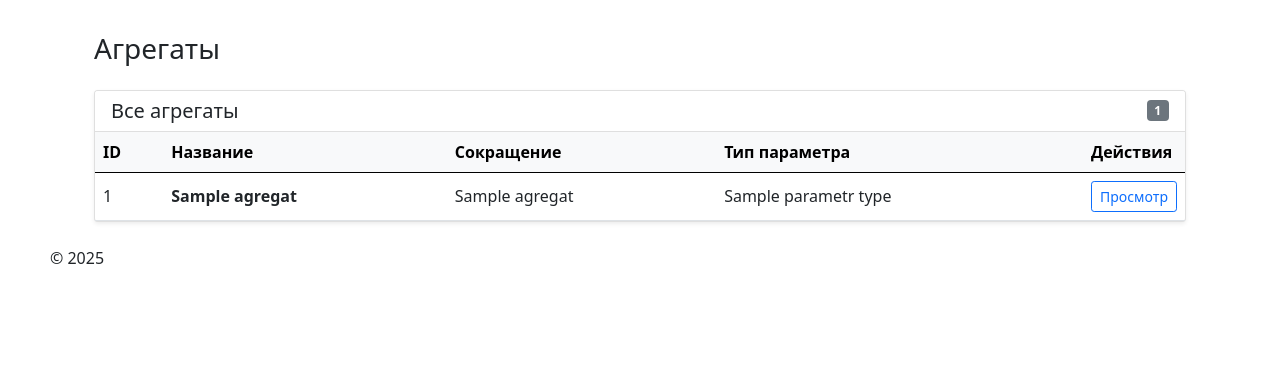
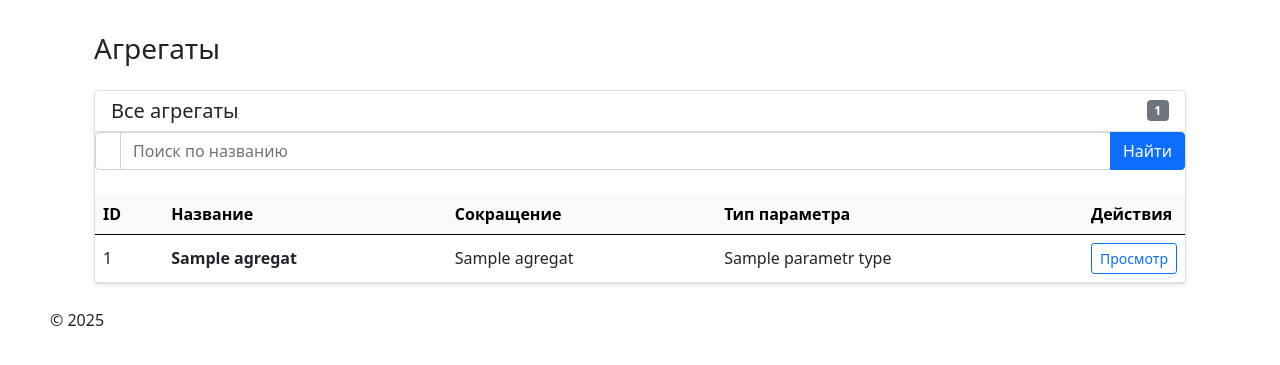
Before and after one commit to lefffty/ProductClassify, a Django app: template product_classify/templates/agregat/list.html in a window 1280 px wide. Shown: the part 72-437 px from the top of the page. Run offline with Django 4.2, Linux system fonts and the light colour scheme; the template is opened without the code that fills it: most values are stand-ins (such as "Sample title", 1, 10 or a date in 2020); parts of the project's set-up code (start-up, migrations or seed data) failed here and were passed over; some libraries are stand-ins or nearby versions.

Commit message:
feat(agregat): add search by name

```diff
--- a/product_classify/templates/agregat/list.html
+++ b/product_classify/templates/agregat/list.html
@@ -18,6 +18,50 @@
       <span class="badge bg-secondary">{{ agregats|length }}</span>
     </div>
     <div class="card-body p-0">
+      <form
+        id="agregat-search-form"
+        method="GET"
+        action="{% url 'agregat:list' %}"
+        role="search"
+        class="mb-4"
+      >
+        <div class="input-group">
+          <span class="input-group-text bg-white" id="agregat-search-icon">
+            <i class="bi bi-search"></i>
+          </span>
+
+          <input
+            type="text"
+            name="query"
+            id="agregat-search-input"
+            class="form-control"
+            placeholder="Поиск по названию"
+            value="{{ request.GET.query|default:'' }}"
+            aria-label="Поиск единиц измерения"
+            aria-describedby="agregat-search-icon"
+            autocomplete="off"
+          >
+
+          {% if request.GET.query %}
+            <a
+              href="{% url 'agregat:list' %}"
+              id="agregat-search-clear"
+              class="btn btn-outline-secondary"
+              title="Очистить поиск"
+            >
+              Очистить поиск
+            </a>
+          {% endif %}
+
+          <button
+            type="submit"
+            id="agregat-search-submit"
+            class="btn btn-primary"
+          >
+            <i class="bi bi-search"></i> Найти
+          </button>
+        </div>
+      </form>
       {% if agregats %}
       <div class="table-responsive">
         <table class="table table-hover align-middle mb-0">
```
Also changed, not shown: product_classify/agregat/views.py (+9 -3 lines).
